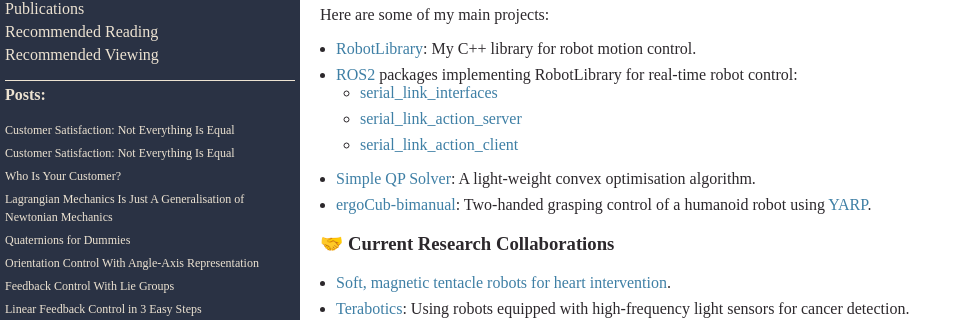
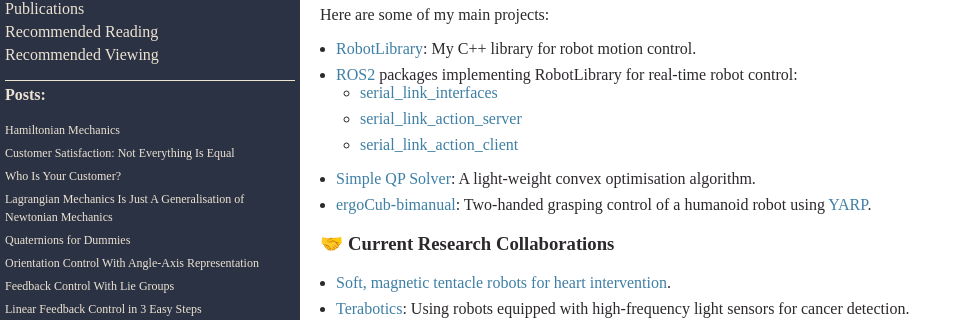
Before and after one commit to Woolfrey/woolfrey.github.io, a Jekyll site: the page built from README.md, in a window 1280 px wide. Shown: the part 359-679 px from the top of the page, without its empty margins (0-972 px from the left). Built offline with Jekyll 4.4.1, drawn with Linux system fonts in a browser that asks for light colours; our own code applies the rules of GitHub Pages for plain Markdown files.

Commit message:
Got the blog title wrong

```diff
--- a/_posts/25-06-25-hamiltonian-mechanics.md
+++ b/_posts/25-06-25-hamiltonian-mechanics.md
@@ -1,6 +1,6 @@
 ---
 layout: post
-title: "Customer Satisfaction: Not Everything Is Equal"
+title: "Hamiltonian Mechanics"
 date: 2025-06-21
 categories: [lagrange, hamiltonian, mechanics, hamilton]
 ---
```
